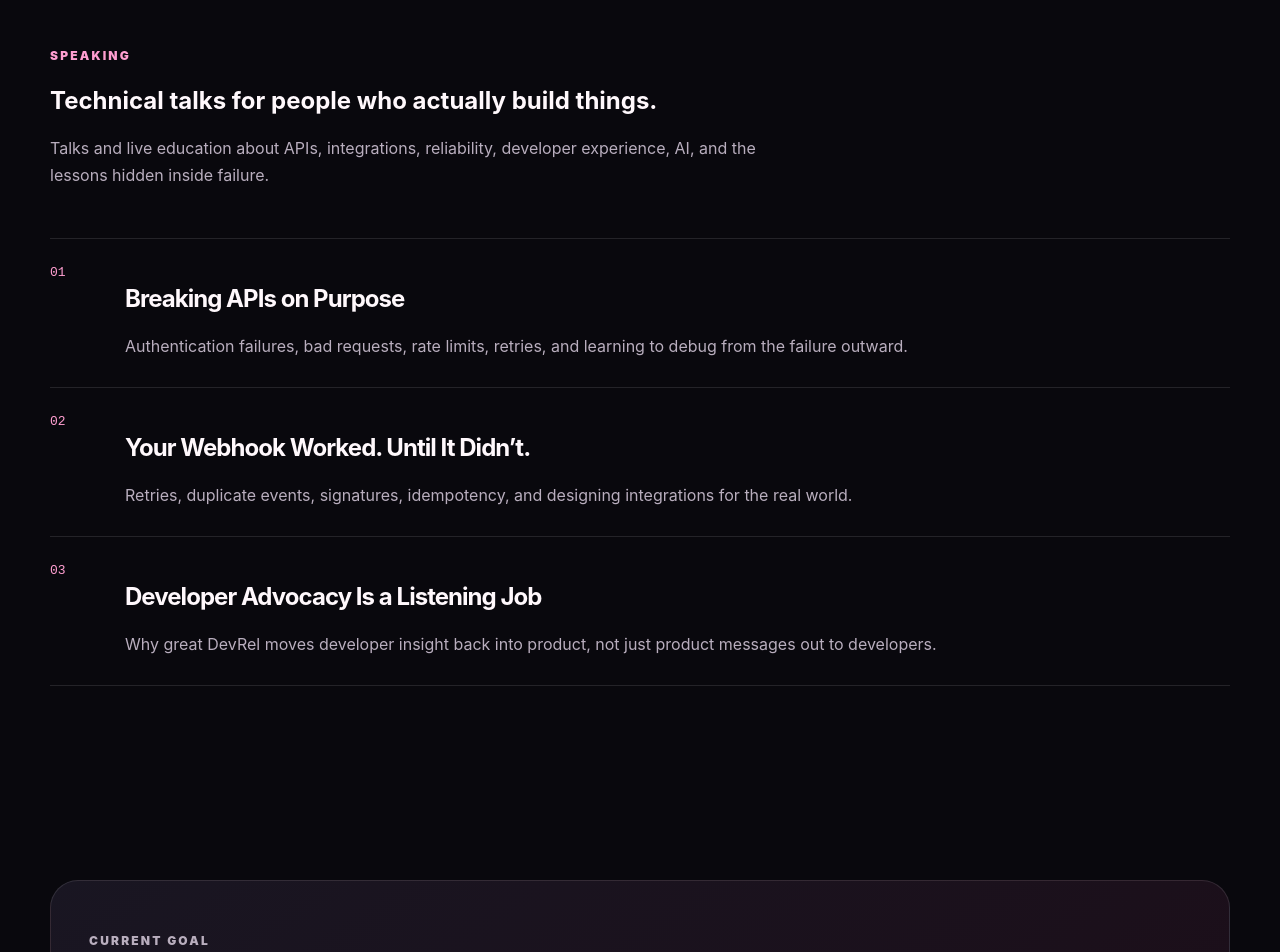
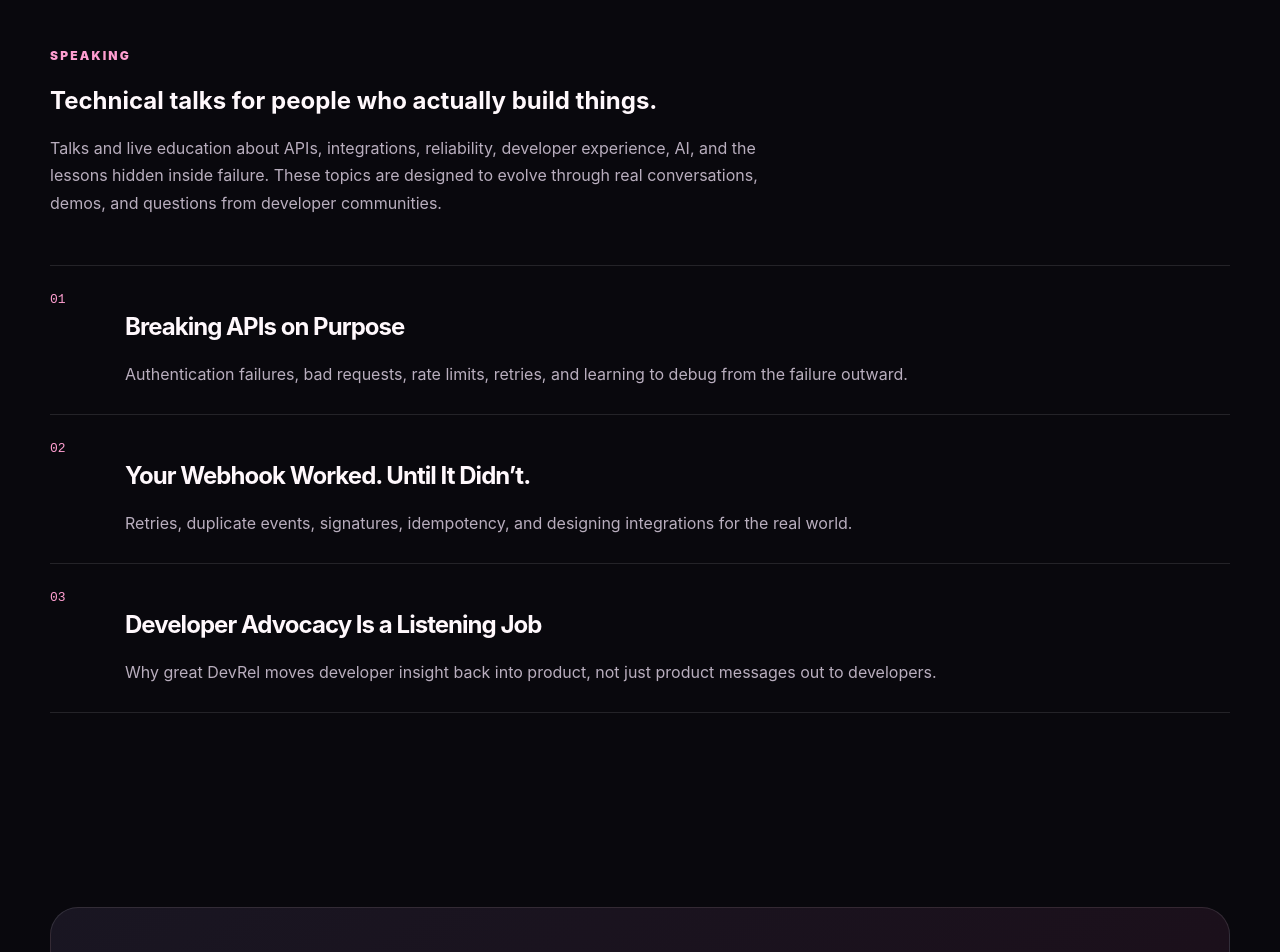
Before and after one commit to KatrinaFinney/sugar-bytes, a Next.js app: page /speaking in a window 1280 px wide. Shown: the part 160-1112 px from the top of the page. Built offline with nearby package versions, Linux system fonts and the light colour scheme.

Commit message:
Refine Speaking growth-state copy

```diff
--- a/app/speaking/page.tsx
+++ b/app/speaking/page.tsx
@@ -7,8 +7,8 @@ export default function SpeakingPage() {
   return (
     <main>
       <header className="site-header"><a className="brand" href="/"><span className="brand-mark">SB</span><span>Sugar Bytes</span></a><nav className="nav"><a href="/learn">Learn</a><a href="/lab">Lab</a><a href="/dev-voices">Dev Voices</a><a href="/dx-check">DX Check</a><a href="/speaking">Speaking</a></nav><a className="button button-small" href="/about">About</a></header>
-      <section className="section"><div className="section-heading"><p className="kicker">SPEAKING</p><h1>Technical talks for people who actually build things.</h1><p>Talks and live education about APIs, integrations, reliability, developer experience, AI, and the lessons hidden inside failure.</p></div><div className="talk-list">{talks.map((talk, index) => <article key={talk.title}><span>0{index + 1}</span><div><h2>{talk.title}</h2><p>{talk.copy}</p></div></article>)}</div></section>
-      <section className="section community-section"><div className="community-card"><p className="kicker">CURRENT GOAL</p><h2>Take Sugar Bytes to the stage.</h2><p>The first target is a local developer meetup talk, with PyATL as an immediate speaking opportunity and future talks expanding into API, DevRel, and developer-tool communities.</p><div className="tag-row"><span>Meetups</span><span>Webinars</span><span>Workshops</span><span>Conferences</span></div></div></section>
+      <section className="section"><div className="section-heading"><p className="kicker">SPEAKING</p><h1>Technical talks for people who actually build things.</h1><p>Talks and live education about APIs, integrations, reliability, developer experience, AI, and the lessons hidden inside failure. These topics are designed to evolve through real conversations, demos, and questions from developer communities.</p></div><div className="talk-list">{talks.map((talk, index) => <article key={talk.title}><span>0{index + 1}</span><div><h2>{talk.title}</h2><p>{talk.copy}</p></div></article>)}</div></section>
+      <section className="section community-section"><div className="community-card"><p className="kicker">ON THE ROADMAP</p><h2>Built for meetups, workshops, and bigger rooms.</h2><p>Sugar Bytes speaking starts with practical, developer-first sessions and grows from there. Local communities are the proving ground, with each talk sharpened through live questions, real implementation stories, and the conversations that happen after the slides end.</p><div className="tag-row"><span>Meetups</span><span>Webinars</span><span>Workshops</span><span>Conferences</span></div></div></section>
       <footer><div className="brand"><span className="brand-mark">SB</span><span>Sugar Bytes</span></div><p>Build better. Understand deeper.</p><p>© 2026 Sugar Bytes</p></footer>
     </main>
   );
```
